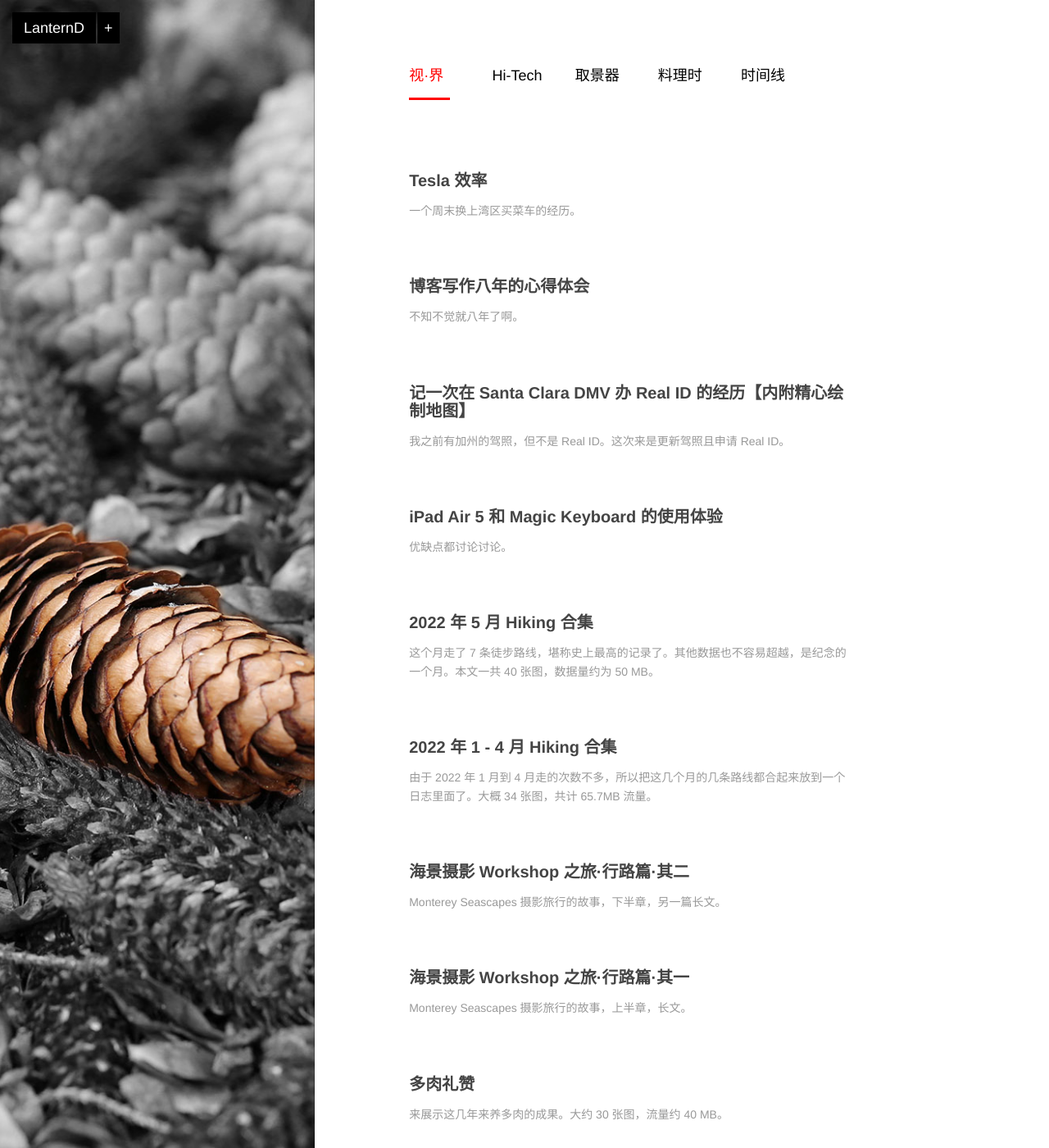
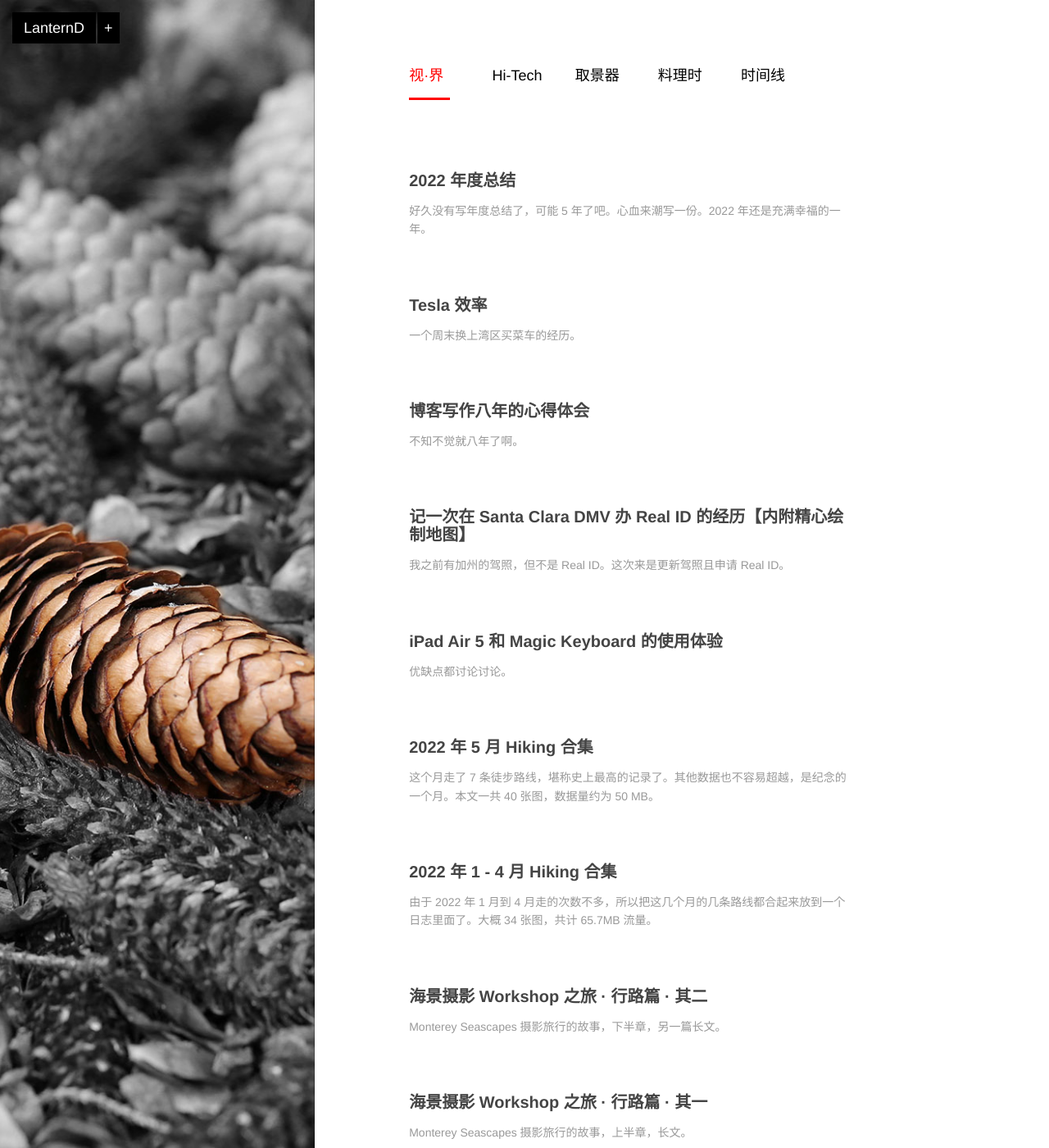
Before and after one commit to LanternD/lanternd.github.io, a Jekyll site: the page built from index.html, in a window 1280 px wide and 1400 px high. Shown: the whole window at 82% size. Built offline with Jekyll 4.4.1, drawn with Linux system fonts in a browser that asks for light colours; nearby versions of some CDN libraries; the list of posts is cut into pages by our own code; comment, search, counter and statistics services are not loaded; part of the change alters nothing that is shown; some of the changed text lies outside the part shown.

Commit message:
New post: 2022 recap

```diff
--- /dev/null
+++ b/blog/_posts/2023-01-09-2022-recapitulation.md
@@ -0,0 +1,205 @@
+---
+layout: post
+title: 2022 年度总结
+description: 好久没有写年度总结了，可能 5 年了吧。心血来潮写一份。2022 年还是充满幸福的一年。
+permalink: /2022-recapitulation/
+categories: [Blog, 视・界]
+tags: [2022, 总结, 年度总结, 回顾]
+date: 2023-01-09 11:55:17
+---
+
+#
+
+　2022 年干了好多事。好像有几年没写年度总结了。这次本打算写「伪」年度总结，意思是只写那些我第一次尝试且有意义的事情；如果以前做过同样或者相似的事情就不再列举了（即使意义重大）。但是多加了一些篇幅以后我把「伪」字去掉了，因为写完以后还觉得挺像个正经的总结的。
+
+## 上半年
+
+-   把《鱿鱼游戏》刷了一遍。这可能是我第一次看完整的韩剧（对韩剧并不感冒）。
+-   在 Stinson Beach 边上的山 Hiking，看到了非常壮观的海上日落。【参考：《[2022 年 1 - 4 月 Hiking 合集](../2022-01-to-04-hiking-recollections/)》】
+-   第一次，可能也是最后一次，在 Sugar Bowl 滑雪。
+-   设计和制作了 DG376，一个简易的倒计时器。
+-   第一次在 Palisades Tahoe 滑雪。
+-   第一次 Day Trip 去 Tahoe 滑雪（早上 5 点出发，9 点到，滑到下午 4 点多，再开回来）。
+-   搬家到一个靠北一点的地方，确保我俩的通勤时间相似。第一次住带小院子的房子。
+-   第一次认真拿达芬奇剪了视频并发布。
+-   逛了一次 SF 的沉浸式梵高展（梵高的画加上动画和背景音乐）【参考：<https://www.vangoghsf.com/> 】，推荐打折便宜的时候去，不打折不值得票价。
+-   大概是食物中毒，3 月 28 号凌晨连续吐了两次，第二天低烧；拉黑了某家湘菜餐馆。
+-   参加 Frans Lanting 的摄影旅行团。【参考：《[海景摄影 Workshop 之旅 · 行路篇 · 其一](../monterey-seascapes-travel-log-chapter-1/)》】
+-   爬 Yosemite Mist Trail，完成了两个瀑布的徒步攀爬。
+-   第一次尝试攀岩，在一个室内场馆；第一次松手让机器帮助下降的感觉还是很刺激的；仅作为尝试，没有拓展成爱好的趋势。
+-   设计并制作 DG002，一个小型化锂电池充放电管理模块电路；后续升级版本小型化做到了 14 x 11 mm。
+-   第一次去纳帕谷 [Castello di Amorosa](https://goo.gl/maps/7i7fdDsT7K4mn9Mr5)（爱之堡）品酒；概括来说，红酒里面贵的香气和风味也更足，气泡酒和甜一点的也好喝，但是容易联想到超市里面的饮料。
+-   和 MS 游玩 [Point Rayes](https://goo.gl/maps/2JxanU2jBMH8u9Xp6) 并在灯塔拍了日落。
+-   5 月 7 号，第一次爬到 Yosemite Point 【参考：《[2022 年 5 月 Hiking 合集](../2022-05-hiking-recollections/)》】
+-   5 月 8 号，在 Ott Farms 第一次摘樱桃和蓝莓。
+-   5 月 15 号，跟拍满月月食，超大血月。和 MS 的《天文三部曲》达到圆满 —— 日（食）、（彗）星、月（食）；期待未来有更多精彩天文现象可以观察和拍摄。
+-   下单 Tesla Model Y；人生第一次买新的车。
+-   游玩 Lassen Volcanic National Park（拉森火山国家公园） —— 看到了壮观的火山峰和火山灰锥【参考：《[2022 年 5 月 Hiking 合集](../2022-05-hiking-recollections/)》】
+-   第一次参加 SIGMETRICS。还是远程会议，我不用 Present，就是纯旁听；感觉令人激动的 Paper 不太多，不如其他顶会有意思。
+-   牙医建议我把牙齿里面有潜在风险的凹陷补上（好让他多赚点钱，钱是保险出的我也不心疼），然后竟然被补了 8 处；我牙还挺好的，牙医也算靠谱，就是他为了赚钱美其名曰「未雨绸缪」。
+-   在 El Corte de Madera Open Space Preserve 徒步，总计长度 24.8 公里，累计爬升 1002 米。打破了自己一个人走路的最长和最高记录，配速也不错。
+-   设计并制作 DG577，一个小型 GPS 位置记录仪。
+-   第一次去 Pinnacles National Park（平纳克尔斯国家公园，也叫尖顶国家公园），虽然风景还不错，但是它目前是我们去过的最不像国家公园的国家公园之一（另一个是 Cuyahoga Valley NP）；面积很小，风景多样性不高；里面有个岩洞很有特色。
+-   买了一台 DeWalt Table Saw，重拾我的木工之路。
+-   做了一个简单的桌上架子练手，同时也解放了一下我工作台上的储物空间。
+
+## 下半年
+
+-   第一次夏天去 Tahoe 游玩，环湖玩了一圈；走了几个简单的徒步；第一次在 Tahoe 里面游泳，水非常冰凉。
+-   家里出现了大量蚂蚁，弄了好多物理和化学手段的清蚂蚁方式。最好还是化学药杀，最彻底。
+-   爬 Yosemite 的 Cloud Rest Trail（栖云步道），看到迄今为止 Yosemite 最壮美的风景（个人认为看是 Half Dome 的最佳角度）；在 Trailhead 附近的 Tenaya Lake 看到了绝美的日落火烧云，湖面映衬着巨岩的倒影，美哉奂焉。
+-   养了好久的多肉大部分都开出了花，我非常欣慰；还是阳光最重要啊。
+-   给博客搞了个简易的 STL Viewer（就是看 3D 模型的）。后面的 3D 打印相关的日志或许会更有意思吧。
+-   第一次在 Sanborn Park 徒步，里面有红杉森林也有橡树，是一个适合全家出来游玩的地方。
+-   第一次尝试自己烫发（冷烫），效果还凑合；烫发的目的主要是让头发蓬松一点，不容易因为油脂而粘连在一起。
+-   给办公室的显示器做了一个简易的木头支架（Stand），大概升高了 10 厘米，和视线平齐，更不容易疲劳。
+-   第一次在 Portola Redwoods State Park 徒步，看到了又一片广阔的红杉森林。
+-   在 Tahoe 湖边上的 Mt. Tallac Trail 徒步，17.6 公里，1017 米。在山顶看到了壮丽的 Tahoe 湖全景；接近山顶的地方都是碎石，算是个挑战。
+-   8 月 7 号，去 Backstreet Boys（后街男孩）的演唱会；其实这是我人生中第一次听演唱会，我一直对演唱会不太感冒；虽然听了很多年他们的歌，但之前我从来不知道他们五个长什么样，现在终于认识了。
+-   8 月中旬陪 MS 去 Washington D.C. 参加学术会议，基本全程逛吃逛吃；体验了两家米其林一星，分别是 Cranes 和 Sushi Nakazawa；另外也吃了几家拉面和冰淇淋；MS 开会的时候我去把 DC 的中轴线又走了一次（National Mall Trail），不过没有什么特别的感悟。
+-   8 月 20 去了一趟 Sausalito，在湾区的北部，金门大桥北边；这是我第二次来，但和 MS 是第一次来，吃了一家好吃的泰国菜（Arawan Thai Cuising）。
+-   把《康熙王朝》完整看了一遍；小时候看漏了很多集，现在终于全部补上了；当年的演员们演技是真的精湛，几分钟的长镜头一丝不苟。
+-   用铁管和几块木头做了个支架给我的回流焊炉子；支架底下放 3D 打印机了；由于工作空间越发拥挤，需要向立体储物过渡了。
+-   9 月 3 号，和 MS 游玩 Sequoia National Park（巨杉国家公园），看到了地球上最大的树种；其中 General Sherman Tree 直径有 11 米，高 84 米（不是最高的），是目前已知体积最大，最重的单体生物。
+-   走了 Sequoia NP 的 Watchtower Trail（瞭望塔步道），一直上到一个叫 Heather Lake 的高山湖泊；在湖边拍照的时候我踩到一块很滑的浮木，然后右脚湿透了 —— 第一次 Hiking 湿鞋。
+-   有几盆多肉被一只经常在后院活动的松鼠弄倒在地上，盆都碎了。后来搞了很多方法驱逐松鼠。
+-   后院种的几棵番茄都被鼹鼠咬断死掉了。好像暂时没有治鼹鼠的方法（它们不算有害生物），暂定明年不种农作物了。
+-   用三块红衫木板做了一张桌子放在猫砂盆上作为立体储物空间。
+-   设计和制作一个自动喂猫机，到写这篇日志的时候项目还在进行中……
+-   从后院苗圃收获了大量小番茄（圣女果），味道比超市的好了不知道多少倍。
+-   10 月初，Tesla Model Y 提车【参考：《[Tesla 效率](../tesla-model-y-delivery/)》】；卖了原来的二手车，第一次卖车。
+-   去一家米其林餐馆 Protégé 吃了顿饭庆祝我俩的生日（差不多的时间范围）；菜很美味，但是喝酒太多了，影响了总体体验。
+-   买了个木工 Router（好像叫修边机？）及其对应的底座小桌子；目前最重要的两种木工电动工具都集齐了 —— Table saw 和 Router。
+-   10 月 15 号，在 Santa Cruz 再次见到了 Frans Lanting 和 Ross（摄影团的老朋友们），买了一本它们的相册《Bay of Life》，是他们拍摄的 Monterey 海湾附近非常多样的生物的合集；Monterey 真是一个非常富有魅力的区域。
+-   在 Santa Cruz 附近的 Powder Mill Trail 徒步，整个早上雾气非常大，第一次体验神奇的雾中 Hiking。
+-   设计和制作了一个多肉浸盆的系统，一次可以浸盆四盆多肉；连续 3D 打印了四天才把部件全部完成，又用了两个晚上安装和调试防水性能；总体效果不错，但是仍有设计缺陷；目前这是我用 3D 打印机完成的最复杂的项目。
+-   做了一个 Crosscut sled，不知道怎么翻译，是台锯上面方便横向切割木件的一个辅助工具，非常好用且重要。
+-   参加公司内部的羽毛球双打比赛，遇到了贼厉害的种子选手，惨败但没有遗憾；到比赛级别以后，双打和单打的区别就像滑雪双板和单板的区别。
+-   11月12号去 Santa Cruz Rio Theatre 听了 Frans Lanting 的《Bay of Life》主题演讲，了解了很多照片后面的故事。
+-   设计和制作木工工作台（Table saw、Router table、吸尘器三合一的工作平台），目前项目还在进行中……
+-   感恩节放假一周，其中在 Tahoe 连续滑了 3 天雪；雪季刚开始雪真一般，但是找找状态还是不错的。
+-   和 MS 游玩 CA-395 号公路上的一票景点：June Lake，Convict Lake，Crowley Lake Stone Columns，Mono Lake，South Tufa Area 等等（去 Google Maps 搜搜就有了）。我们在这里拍了很多好照片；395 号公路已经在我心中变成了和一号公路比肩甚至更美的一条加州公路，强烈推荐。
+-   12 月 4 号，飞到 Colorado（科罗拉多）滑了 5 天雪；第一次在 Colorado 滑雪；去了 Vail、Breckenridge、Keystone、Beaver Creek 四个雪场；随便哪一个雪场的雪质、设施、面积都比 Tahoe 的强一截，体验非常好，同样强烈推荐。
+-   看了一些世界杯比赛，虽然不是哪个队的球迷，不过最后梅西带领阿根廷夺冠确实是很好的结局。
+-   相机从 Canon 5D Mark III 升级到了 Canon R6 Mark II；不敢相信我已经用了 7 年 5D3 了；新相机真香。
+-   圣诞假期去了 LA（洛杉矶）、San Diego（圣地亚哥）两个大城市，也是我第一次去 San Diego；玩了 Safari Park，拍到一些有意思的动物照片；SD Downtown 流浪汉挺多，观感不太好；SeaWorld 也挺有意思，不过我觉得整体更适合小朋友，好像也不够 Orlando 的 SeaWorld 好玩；
+-   在 LA 吃了个米其林餐厅叫 Kali，是年夜饭系列；量很大，两个人居然没吃完。
+-   离开 San Diego 以后去了 Joshua Tree National Park（约修亚树国家公园）；玩了 Cholla Cactus Garden、Arch Rock、Barker Dam、Keys View、Caps Rock、Hidden Valley 几个地方；早上 5 点爬起来赶了一场很棒的日出；拍到了很多不错的星河照片；另外因为天气和行程没安排妥当有一些遗憾但可以下次再来补上。
+-   在一个高速旁边的盆栽摊（Bonsai）买了一盆日本松（Japanese Juniper）小盆栽；从此开始搞些长期主义的园艺项目。
+-   12 月 31 号，去 Lowe's 买木板，用跨年两天的时间帮朋友做了个木柜子，给 2022 年画上不错的句号。
+
+## 工作
+
+　到 2022 年底算已经工作了一年半了。到目前为止还是很喜欢这份工作，我一直产出挺高，业务广受好评，还几乎不用加班。同事们都很 Nice，不过我的职责和组里大部分人稍有区别。应该说我干的事情覆盖面比较广，偏向数据。9 月底 Refresh 了一次股票，目前仍觉得组里长期发展的潜力还是很大的。
+
+　2023 年的目标是继续扩大组内的技术深度和组外的影响力，把几个数据处理流程弄好且平台化。
+
+　去年年末老板（经理）问我未来的发展方向，是继续 Independent Contributor（IC）还是想去做管理。我当然更喜欢 IC 的工作状态，同时也不是很擅长管理。但也明白管理路线是扩大个人影响力的有效方式。可能我还需要一年的时间去决定。
+
+## 疫情
+
+　打了一针疫苗巩固了一下（第四针），除此以外暂时还没有感染过新冠。国内放开了，家里很多人中招，不过最后也都陆续康复了。我的生活变化大概就是从纯远程工作，到每周回公司两天，再到每周回公司三天。我还是喜欢远程办公，但是公司规定还是得遵守。尚不明确未来会有怎样的变化，但不希望五天每天都回公司上班。
+
+## 一些数据
+
+### Hiking
+
+　2022 年 Hiking 很多，AllTrails 记录显示:
+
+-   走了 549 km 长度
+-   累计海拔提升 19275 米
+-   运动时长 147 小时，也就是 6 天多（停下来休息的时间不算在内）
+-   卡路里消耗 68113 kCal；这个可能不准毕竟我还经常负重呢
+-   58 次 Hiking 活动
+
+　MS Hiking 方面也取得了长足的进步。她 4 月份才被我拉进用 AllTrails 的队伍，所以少记了很多次。这是她的数据：
+
+-   总长度 404 km
+-   累计海拔提升 14584 米
+-   总运动时间 112.5 小时，大概 4 天半
+-   卡路里 43953 kCal
+-   35 次 Hiking 活动
+
+　由于大部分徒步都是我和她一起的，我觉得她走的长度应该也在 500 km 左右。其他数据可以按比例计算。
+
+　能和 MS 一起徒步去看名山大川，锻炼身心，是一件很幸福的事情。
+
+### 跑步
+
+　跑步方面貌似没什么提高，跑 5k 平均配速在五分钟每公里左右，最快的一次也就 4'48"这样。要知道 2 年前我能跑到 4'25" 呢。跑了两次 10k，一次配速 4'57"，一次 5'07"。有记录的跑步距离大概 140 km 左右，和历史数据比没有什么突出的。身体好像逐渐适应更长距离了。新年目标是今年跑一次半马（不是比赛），希望我能完成。
+
+　号外：Keep 越做越垃圾，从小而精沦为了臃肿体验又差的 App。新年开始改用 Stava 了。
+
+### 羽毛球
+
+　从 5 月中旬开始差不多每周都去打羽毛球，经常连续打两三个小时。据统计大概打了 29 个晚上。目前大概 2/3 是双打，其他是单打。
+
+　打坏了一个拍，打断了大概 5-8 条线，用了不知道多少筒球（盲猜 18 筒）。至于技术，提升肯定是有的，但是非常有限，因为也没有进行针对性训练。打球的目标也是和球友打个爽，输赢都无所谓了。
+
+### DIY
+
+　【3D 打印】大概打了 28 件作品，其中 25 个是我自己设计的，其他是网上下载的。
+
+　【木工】做了 6 件作品，其中一件是别人定制的。另外还有两件作品还在弄。难度和复杂度都在慢慢升级中。做木工还是一件很享受的事情。
+
+　【电子】今年就完成了 3 个项目，其中 2 个项目进行了 2 次迭代，总的来说就是设计和制作了 5 块 PCB。最近的一个项目的程序还在开发中。
+
+### 旅行
+
+　从上面可以看出今年我真的没少往外面跑，大部分是和 MS 去的。国家公园有 5 座，其他目的地不计其数。旅行的目的大概也就两个，摄影和徒步。我在和别人自我介绍说到爱好的时候并不会提到旅行。我不认为旅行是我的爱好，而更进一步地，我觉得旅行是我生命中自然的一部分。
+
+### 滑雪
+
+　这里仅统计 2021-2022 雪季，至于 22-23 雪季就留给明年再细数吧。
+
+　21-22 雪季去了 4 个雪场：
+
+-   Dodge Ridge Mountain Resort
+-   Sugar Bowl Resort
+-   Palisades Tahoe Ski Resort
+-   Northstar California Resort
+
+　数据记录在一个叫「Slopes」的 App 里，但是漏了其中 4 次。App 里已有的数据如下：
+
+-   5 天（实际为 9 天）
+-   滑行距离为 119.5 km（不知道是水平距离还是斜坡上的距离）
+-   垂直下降 19 km
+-   62 趟（从下缆车到再坐缆车算一趟）
+-   总时长 26 小时
+-   平均速度 27.4 km/h（我觉得不准）
+
+　21-22 雪季个人记录：
+
+-   最快速度：60.9 km/h
+-   单趟最大垂直落差：682 米，在 Northstar 雪场
+-   最高海拔：2628 米（Tahoe 的山高度一般）
+-   单趟最长距离：4.8 km，在 Palisades Tahoe 雪场
+
+### 下馆子
+
+　去的最多的还是亚洲菜系餐馆，比如中餐、泰国、越南、日本（拉面/寿司/盖饭）、韩国。出门旅游一般也是找这些。另外快餐里面 Chick-Fil-A 和麦当劳去得比较多。麦当劳一般是户外运动一整天的热量补给。
+
+　2022 年去了 4 家米其林餐厅（Cranes、Sushi Nakazawa、Protégé、Kali），如果算所谓的「高级餐厅」的话可能去了 6 家左右。一般是有值得庆祝的事件才会去吃这些餐馆，并没有特别追求一定要去所谓的「打卡」。
+
+### 园艺/务农
+
+　【多肉】据不完全统计，现在多肉有 43 盆，是我主要花时间的类别。品种就不一一列举了【参考：《[多肉礼赞](../succulent-exhibition/)》】。
+
+　【花卉】大概有 8 株。分别是：
+
+-   Rosa 'KORbin' 月季
+-   Fall in Love 月季
+-   栀子花
+-   茉莉花
+-   雏菊
+-   丁香
+-   狐尾天门冬（Foxtail Fern）
+-   桂花（可能是银桂）
+
+　【盆栽】（Penzai/Bonsai）1.5 盆，一盆是日本松（Japanese Juniper），另一盆是海岸红杉，还在生根中，没有移植到盆里。
+
+　【农作物】2022 年种过大概 8 株西红柿，大部分是小型果，可能收获了 100 个小番茄，大番茄生长有点问题，没有获得好的收成。另外也种了一些葱频繁收割。
+
+## 2023 展望
+
+　有很多展望，但是不想写下来变成 Flag。所以这篇日志就到这里就结束啦！
```
Also changed, not shown: blog/_posts/2022-04-08-monterey-seascapes-travel-log-chapter-1.md (+1 -1 lines), blog/_posts/2022-05-01-monterey-seascapes-travel-log-chapter-2.md (+2 -2 lines).
